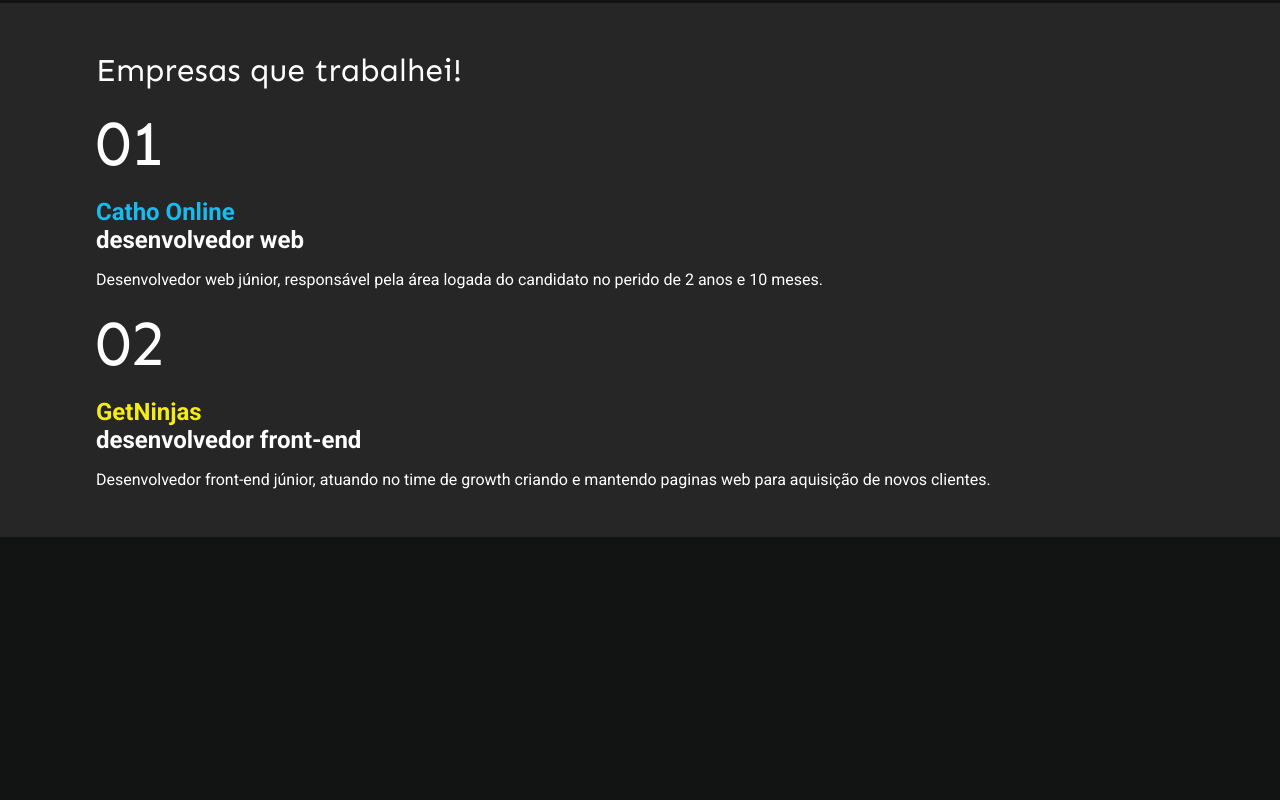
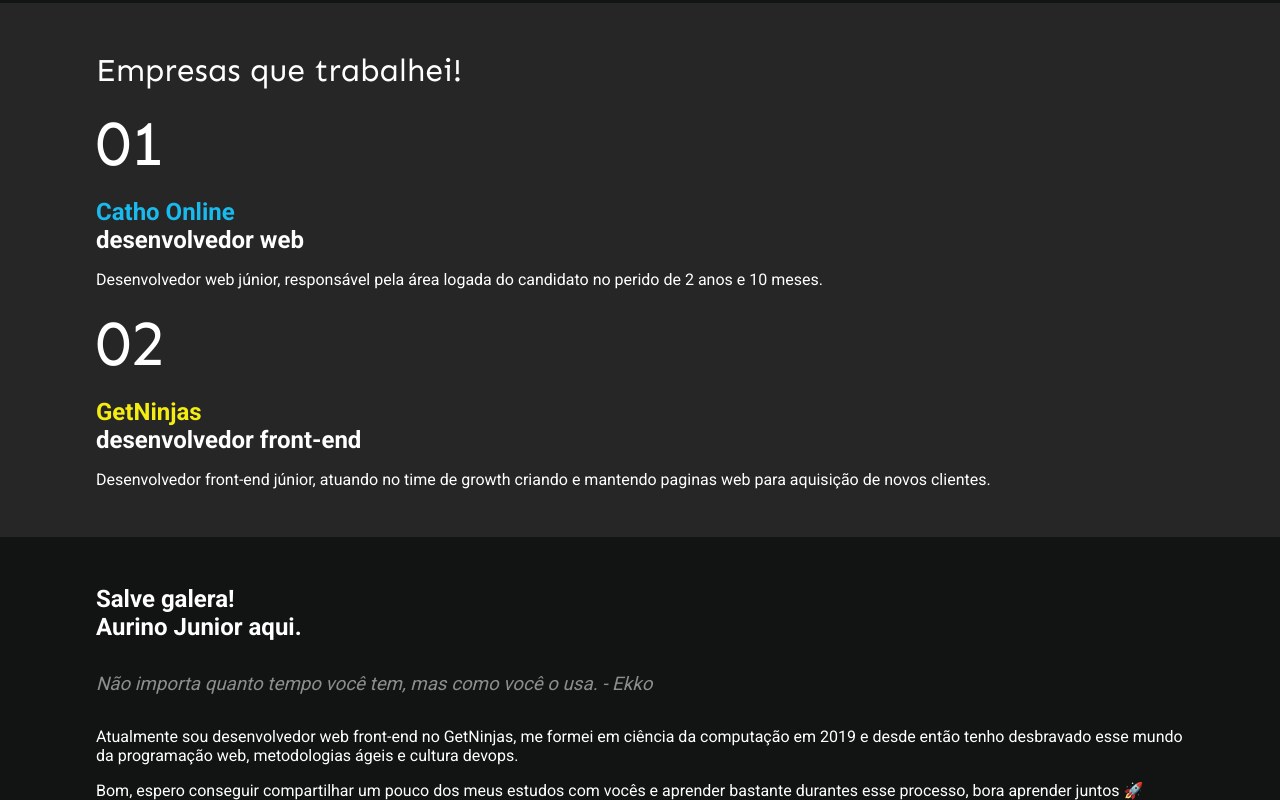
Before and after one commit to AurinoJunior/aurino.dev-v2-old, a Next.js app: page / in a window 1280 px wide. Shown: the part 566-1366 px from the top of the page. Before the commit the page ends 1103 px from the top, so only its background shows below. Built offline with nearby package versions, Linux system fonts and the light colour scheme.

Commit message:
Create About template for home

```diff
--- /dev/null
+++ b/src/components/templates/Home/About/About.styles.ts
@@ -0,0 +1,19 @@
+import styled from "styled-components";
+import { gray_500 } from "../../../../styles/Colors";
+
+export const Title = styled.h2`
+  margin-top: 3rem;
+`;
+
+export const SubTitle = styled.h3`
+  margin: 2rem 0;
+  font-style: italic;
+  color: ${gray_500};
+  font-weight: 400;
+`;
+
+export const Paragraph = styled.p`
+  & + p {
+    margin-top: 1rem;
+  }
+`;
--- /dev/null
+++ b/src/components/templates/Home/About/About.tsx
@@ -0,0 +1,26 @@
+import React from "react";
+
+import { Title, SubTitle, Paragraph } from "./About.styles";
+
+export const About = () => {
+  return (
+    <>
+      <Title>
+        Salve galera! <br />
+        Aurino Junior aqui.
+      </Title>
+      <SubTitle>
+        Não importa quanto tempo você tem, mas como você o usa. - Ekko
+      </SubTitle>
+      <Paragraph>
+        Atualmente sou desenvolvedor web front-end no GetNinjas, me formei em
+        ciência da computação em 2019 e desde então tenho desbravado esse mundo
+        da programação web, metodologias ágeis e cultura devops.
+      </Paragraph>
+      <Paragraph>
+        Bom, espero conseguir compartilhar um pouco dos meus estudos com vocês e
+        aprender bastante durantes esse processo, bora aprender juntos 🚀
+      </Paragraph>
+    </>
+  );
+};
--- a/src/components/templates/Home/HomeTemplate.tsx
+++ b/src/components/templates/Home/HomeTemplate.tsx
@@ -2,6 +2,7 @@ import { Container } from "../../atoms/Container/Container.styles";
 
 import { Header } from "../../molecules/Header/Header";
 
+import { About } from "./About/About";
 import { Hero } from "./Hero/Hero";
 import { Worked } from "./Worked/Worked";
 
@@ -12,7 +13,12 @@ export const HomeTemplate = () => {
         <Header />
         <Hero />
       </Container>
+
       <Worked />
+
+      <Container>
+        <About />
+      </Container>
     </>
   );
 };
```
